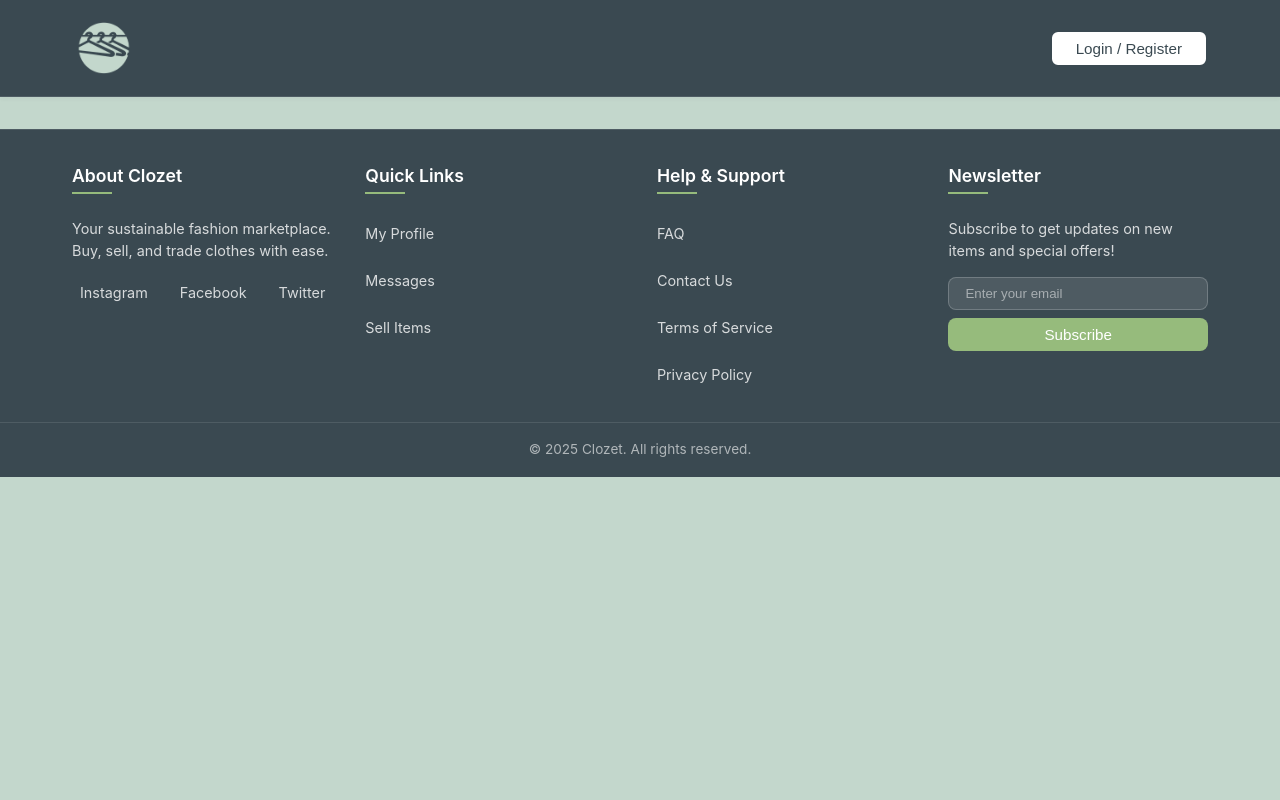
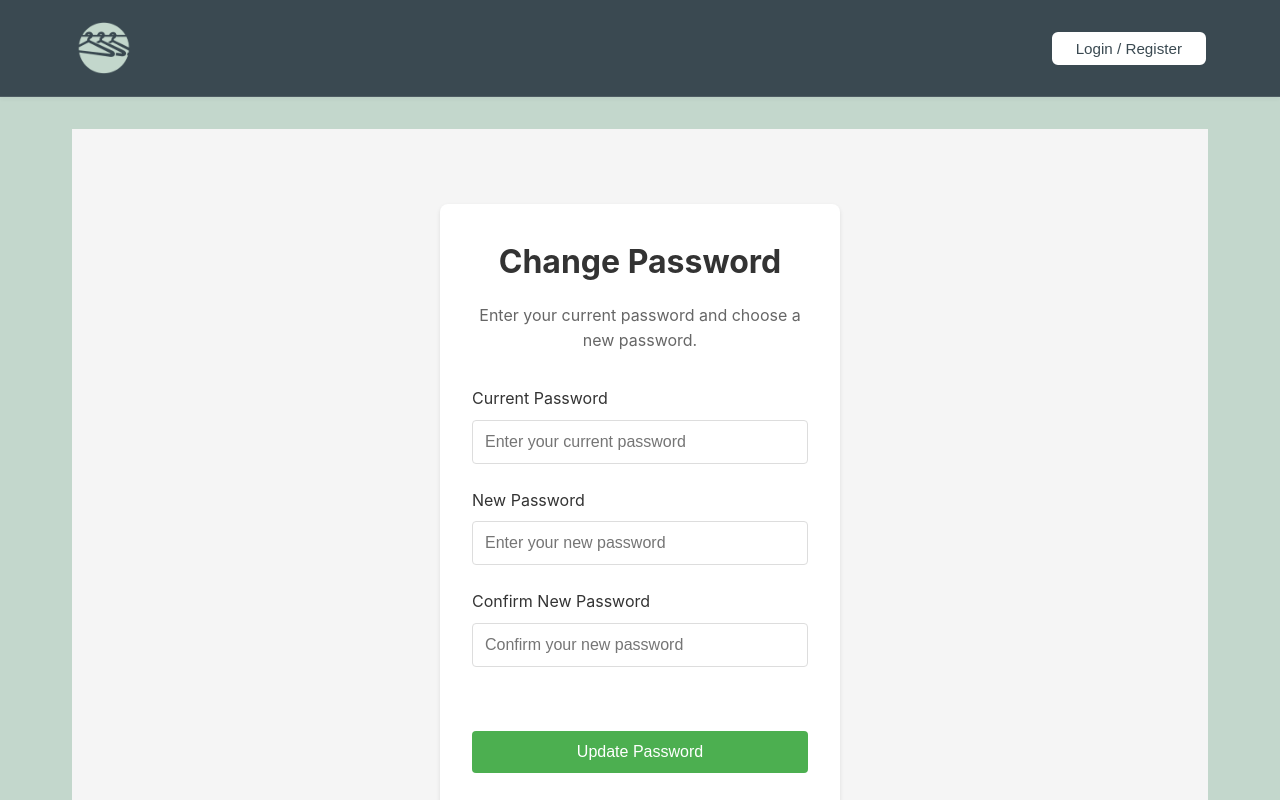
Before and after one commit to ntnu-blackandbrown/clozet, a Vue app in the folder frontend/: page /forgot-password in a window 1280 px wide. Shown: the top 800 px of the page. Built offline with nearby package versions, Linux system fonts and the light colour scheme; no server answers.

Commit message:
add a view for forgot password and connect it to a route

```diff
--- a/frontend/src/router/router.ts
+++ b/frontend/src/router/router.ts
@@ -29,6 +29,11 @@ const router = createRouter({
       path: '/register',
       name: 'register',
       component: () => import('@/views/HomeView.vue'),
+    },
+    {
+      path: '/forgot-password',
+      name: 'forgot-password',
+      component: () => import('@/views/ForgotPasswordView.vue'),
     },
     {
       path: '/create-product',
--- /dev/null
+++ b/frontend/src/views/ForgotPasswordView.vue
@@ -0,0 +1,211 @@
+<template>
+  <div class="forgot-password-container">
+    <div class="forgot-password-card">
+      <h1>Change Password</h1>
+      <p class="description">Enter your current password and choose a new password.</p>
+
+      <form @submit.prevent="handleSubmit" class="forgot-password-form">
+        <div class="form-group">
+          <label for="currentPassword">Current Password</label>
+          <input
+            type="password"
+            id="currentPassword"
+            v-model="currentPassword"
+            required
+            placeholder="Enter your current password"
+            class="form-control"
+          />
+        </div>
+
+        <div class="form-group">
+          <label for="newPassword">New Password</label>
+          <input
+            type="password"
+            id="newPassword"
+            v-model="newPassword"
+            required
+            placeholder="Enter your new password"
+            class="form-control"
+          />
+        </div>
+
+        <div class="form-group">
+          <label for="confirmPassword">Confirm New Password</label>
+          <input
+            type="password"
+            id="confirmPassword"
+            v-model="confirmPassword"
+            required
+            placeholder="Confirm your new password"
+            class="form-control"
+          />
+        </div>
+
+        <div class="message" :class="{ 'error': error, 'success': success }">
+          {{ message }}
+        </div>
+
+        <button type="submit" class="submit-button" :disabled="isLoading">
+          {{ isLoading ? 'Updating...' : 'Update Password' }}
+        </button>
+
+        <div class="links">
+          <router-link to="/profile/settings" class="back-to-login">Back to Settings</router-link>
+        </div>
+      </form>
+    </div>
+  </div>
+</template>
+
+<script setup lang="ts">
+import { ref } from 'vue'
+import { useRouter } from 'vue-router'
+
+const router = useRouter()
+const currentPassword = ref('')
+const newPassword = ref('')
+const confirmPassword = ref('')
+const isLoading = ref(false)
+const error = ref(false)
+const success = ref(false)
+const message = ref('')
+
+const handleSubmit = async () => {
+  if (newPassword.value !== confirmPassword.value) {
+    error.value = true
+    message.value = 'New passwords do not match.'
+    return
+  }
+
+  isLoading.value = true
+  error.value = false
+  success.value = false
+  message.value = ''
+
+  try {
+    // TODO: Implement the API call to your backend
+    // const response = await api.post('/auth/change-password', {
+    //   currentPassword: currentPassword.value,
+    //   newPassword: newPassword.value
+    // })
+
+    // Simulating API call for now
+    await new Promise(resolve => setTimeout(resolve, 1000))
+
+    success.value = true
+    message.value = 'Password has been updated successfully.'
+
+    // Redirect to profile settings after 2 seconds
+    setTimeout(() => {
+      router.push('/profile/settings')
+    }, 2000)
+  } catch (err) {
+    error.value = true
+    message.value = 'An error occurred. Please check your current password and try again.'
+  } finally {
+    isLoading.value = false
+  }
+}
+</script>
+
+<style scoped>
+.forgot-password-container {
+  display: flex;
+  justify-content: center;
+  align-items: center;
+  min-height: 100vh;
+  padding: 20px;
+  background-color: #f5f5f5;
+}
+
+.forgot-password-card {
+  background: white;
+  padding: 2rem;
+  border-radius: 8px;
+  box-shadow: 0 2px 4px rgba(0, 0, 0, 0.1);
+  width: 100%;
+  max-width: 400px;
+}
+
+h1 {
+  text-align: center;
+  color: #333;
+  margin-bottom: 1rem;
+}
+
+.description {
+  text-align: center;
+  color: #666;
+  margin-bottom: 2rem;
+}
+
+.form-group {
+  margin-bottom: 1.5rem;
+}
+
+label {
+  display: block;
+  margin-bottom: 0.5rem;
+  color: #333;
+}
+
+.form-control {
+  width: 100%;
+  padding: 0.75rem;
+  border: 1px solid #ddd;
+  border-radius: 4px;
+  font-size: 1rem;
+}
+
+.submit-button {
+  width: 100%;
+  padding: 0.75rem;
+  background-color: #4CAF50;
+  color: white;
+  border: none;
+  border-radius: 4px;
+  font-size: 1rem;
+  cursor: pointer;
+  transition: background-color 0.2s;
+}
+
+.submit-button:hover {
+  background-color: #45a049;
+}
+
+.submit-button:disabled {
+  background-color: #cccccc;
+  cursor: not-allowed;
+}
+
+.message {
+  margin: 1rem 0;
+  padding: 0.75rem;
+  border-radius: 4px;
+  text-align: center;
+}
+
+.error {
+  background-color: #ffebee;
+  color: #c62828;
+}
+
+.success {
+  background-color: #e8f5e9;
+  color: #2e7d32;
+}
+
+.links {
+  margin-top: 1.5rem;
+  text-align: center;
+}
+
+.back-to-login {
+  color: #2196F3;
+  text-decoration: none;
+}
+
+.back-to-login:hover {
+  text-decoration: underline;
+}
+</style>
```
Also changed, not shown: 1 other file (tests, documents, lock files or other folders).
